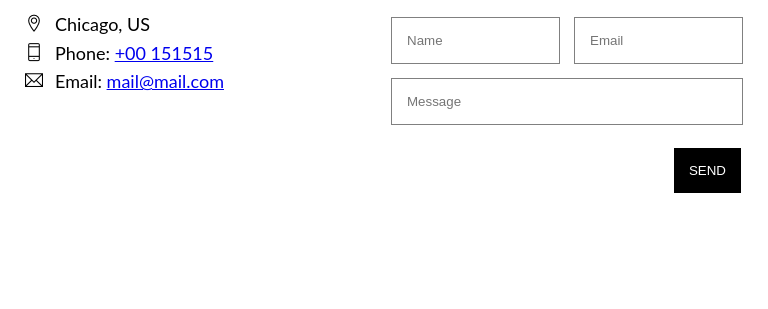
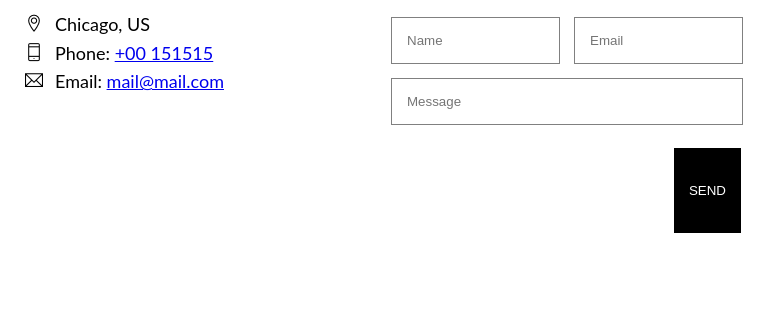
Before and after one commit to lehoang30/lehoang30.github.io, a plain HTML site: page index.html in a window 768 px wide. Shown: the part 2239-2548 px from the top of the page. Drawn offline with Linux system fonts and the light colour scheme.

Commit message:
Update style.css

```diff
--- a/assets/css/style.css
+++ b/assets/css/style.css
@@ -621,7 +621,7 @@ footer .modal-help {
   .submit-form-btn {
     background: black;
     border: none;
-    padding: 15px 15px;
+    padding: 35px 15px;
     color: white;
     float: right;
     margin: 2px;
```
